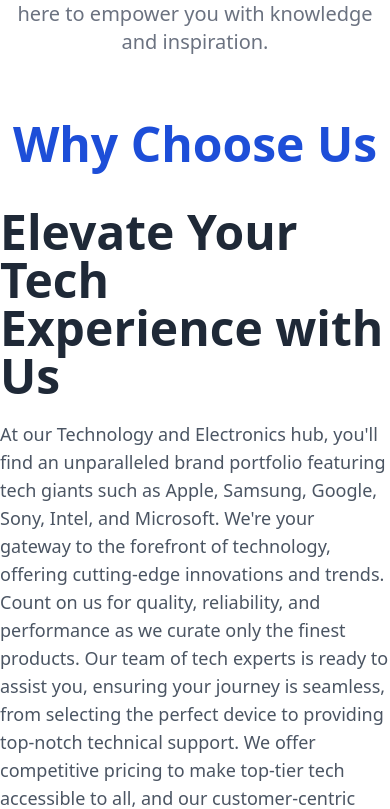
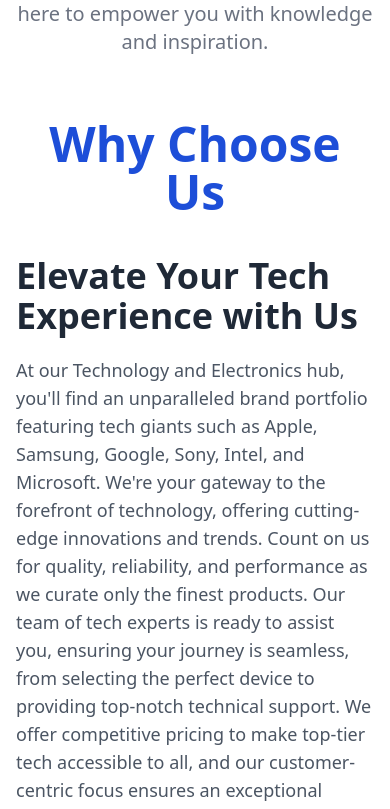
Before and after one commit to alemranakash/brand-shop-client, a React (Vite) app: page / in a window 390 px wide. Shown: the part 3822-4631 px from the top of the page. Built offline with nearby package versions, Linux system fonts and the light colour scheme; no server answers.

Commit message:
Optimized design for mobile responsiveness and successfully deployed to Firebase for enhanced user experience on all devices.

```diff
--- a/src/Components/ContactUs2.jsx
+++ b/src/Components/ContactUs2.jsx
@@ -3,7 +3,7 @@
 
 function ContactUs2() {
   return (
-   <div>
+   <div className="">
      <h1 className="text-center text-blue-700 font-bold text-5xl my-20">Contact Us</h1>
     <section className="bg-white dark:bg-gray-900 rounded-md">
     <div className="container px-6 py-12 mx-auto">
--- a/src/Components/WhyChooseUs.jsx
+++ b/src/Components/WhyChooseUs.jsx
@@ -3,12 +3,12 @@
 
 const WhyChooseUs = () => {
     return (
-        <div>
+        <div className="px-4 lg:px-0">
             <h1 className="text-center text-blue-700 font-bold text-5xl mb-10">Why Choose Us</h1>
 
             <div className="flex lg:flex-row flex-col gap-32">
                 <div className="flex-1">
-                    <p className="text-5xl font-bold mb-5">Elevate Your Tech <br /> Experience with Us</p>
+                    <p className="text-4xl lg:text-5xl font-bold mb-5 ">Elevate Your Tech <br /> Experience with Us</p>
                     <p className="text-lg text-gray-600">At our Technology and Electronics hub, you'll find an unparalleled brand portfolio featuring tech giants such as Apple, Samsung, Google, Sony, Intel, and Microsoft. We're your gateway to the forefront of technology, offering cutting-edge innovations and trends. Count on us for quality, reliability, and performance as we curate only the finest products. Our team of tech experts is ready to assist you, ensuring your journey is seamless, from selecting the perfect device to providing top-notch technical support. We offer competitive pricing to make top-tier tech accessible to all, and our customer-centric focus ensures an exceptional shopping experience. Choose us, and elevate your tech experience with confidence.</p>
                 </div>
 
```
